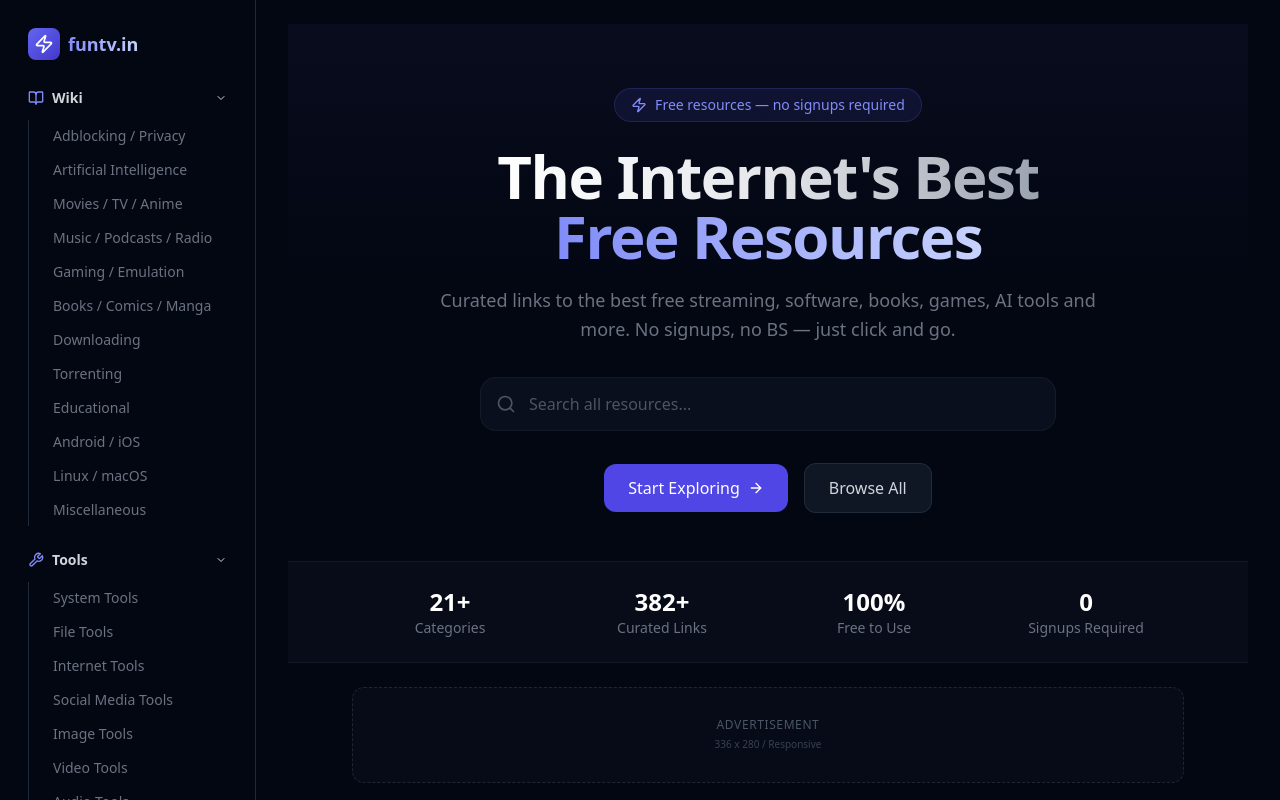
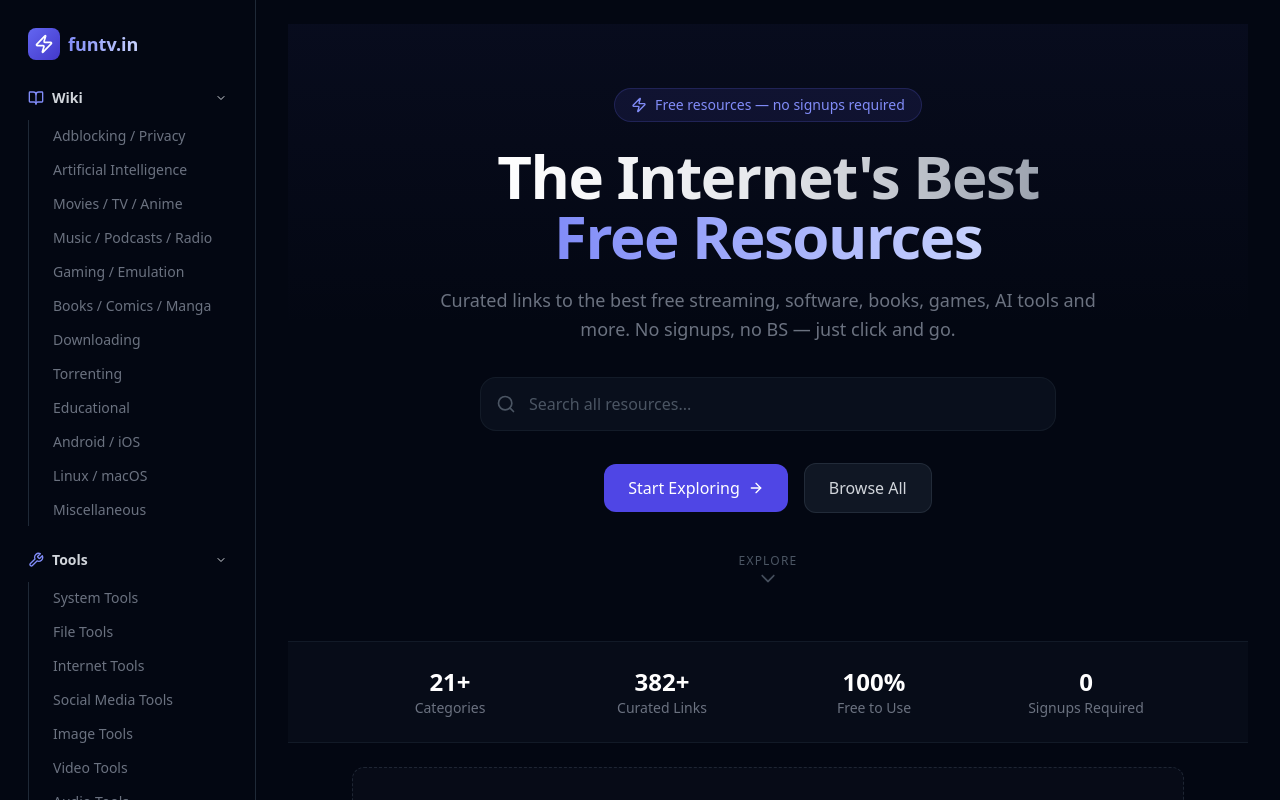
Before and after one commit to pushpander1010/funtv.in, a React (Vite) app: page / in a window 1280 px wide. Shown: the top 800 px of the page. Built offline with nearby package versions, Linux system fonts and the light colour scheme.

Commit message:
Add scroll-down arrow to homepage hero section

```diff
--- a/src/pages/Home.jsx
+++ b/src/pages/Home.jsx
@@ -221,6 +221,22 @@ export default function Home() {
               Browse All
             </a>
           </div>
+
+          {/* Scroll down arrow */}
+          <a
+            href="#categories"
+            className="mt-10 inline-flex flex-col items-center gap-1 text-gray-600 hover:text-brand-400 transition-colors group"
+          >
+            <span className="text-xs tracking-widest uppercase">Explore</span>
+            <svg
+              className="w-5 h-5 animate-bounce"
+              fill="none"
+              stroke="currentColor"
+              viewBox="0 0 24 24"
+            >
+              <path strokeLinecap="round" strokeLinejoin="round" strokeWidth={2} d="M19 9l-7 7-7-7" />
+            </svg>
+          </a>
         </div>
       </section>
 
```
